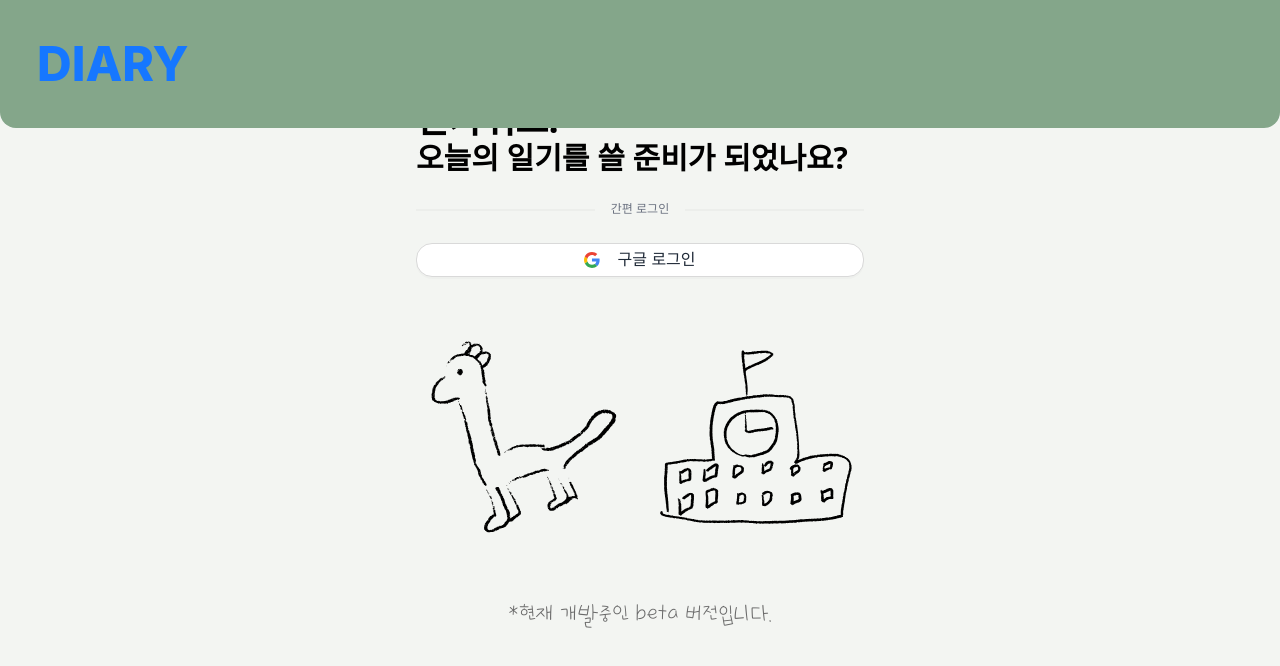
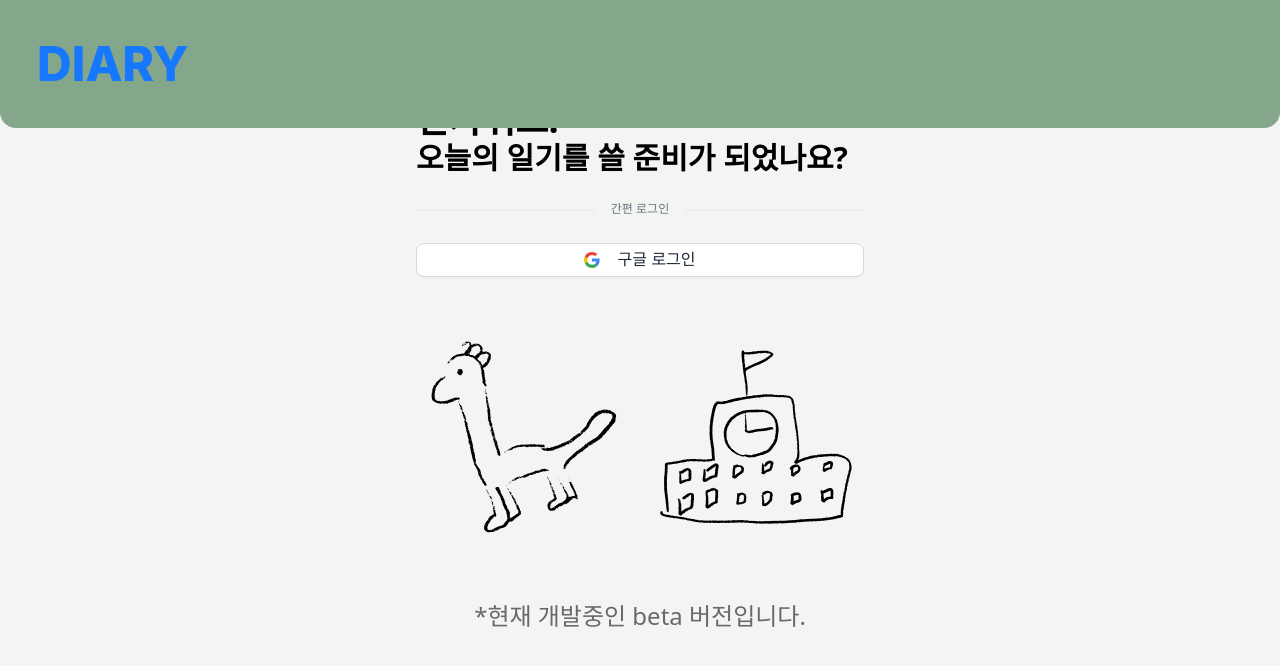
Before and after one commit to ta09472/diary-web, a React (Vite) app: page /login in a window 1280 px wide. Shown: the top 666 px of the page. Built offline with nearby package versions, Linux system fonts and the light colour scheme.

Commit message:
폰트 수정

```diff
--- a/src/page/Diary.tsx
+++ b/src/page/Diary.tsx
@@ -121,7 +121,7 @@ export default function Diary(): React.ReactElement {
         {/* <div className="grid grid-cols-2"> */}
         <div className="flex items-center justify-evenly">
           <div className="border-r-[0.2rem] border-[#c3cfc7]">
-            <div className="px-2 py-2  flex flex-col text-gray-700 text-[2.4rem] font-semibold min-w-[18rem]">
+            <div className="px-2 py-2  flex flex-col text-gray-700 text-[2.4rem] min-w-[18rem]">
               <div className="flex gap-2">
                 <div>{today.slice(0, 5)}</div>
                 <div>{today.slice(6, 9)}</div>
--- a/src/page/SignIn.tsx
+++ b/src/page/SignIn.tsx
@@ -108,7 +108,7 @@ export default function SignIn(): React.ReactElement {
               className="w-[2.4rem] lg:h-[1rem] lg:w-[1rem]"
             />
           }
-          className="flex justify-center items-center p-4 text-gray-800 text-[2.2rem] h-[6rem] lg:h-[1rem] lg:text-[1rem] rounded-2xl"
+          className="flex justify-center items-center p-4 text-gray-800 text-[2.2rem] h-[6rem] lg:h-[1rem] lg:text-[1rem] rounded-2xl lg:rounded-lg"
           onClick={() => {
             // navigate('/')
             window.location.href = googleConfig.authUrl
@@ -127,7 +127,7 @@ export default function SignIn(): React.ReactElement {
           className="w-[20rem] lg:w-[12rem]"
         />
       </div>
-      <div className="mt-[4rem] text-[1.5rem]">
+      <div className="mt-[4rem] text-[1.5rem] font-sans">
         *현재 개발중인 beta 버전입니다.
       </div>
     </div>
```
